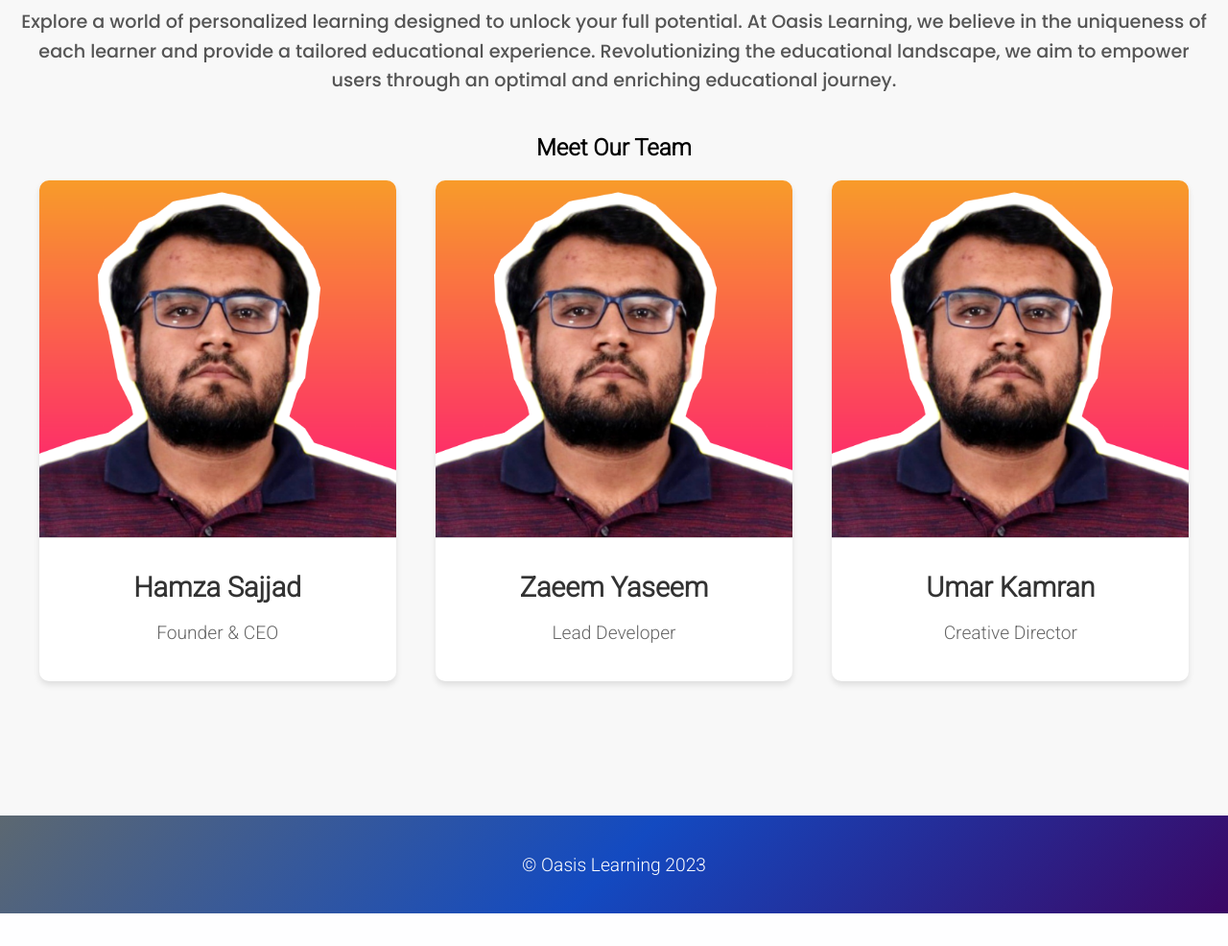
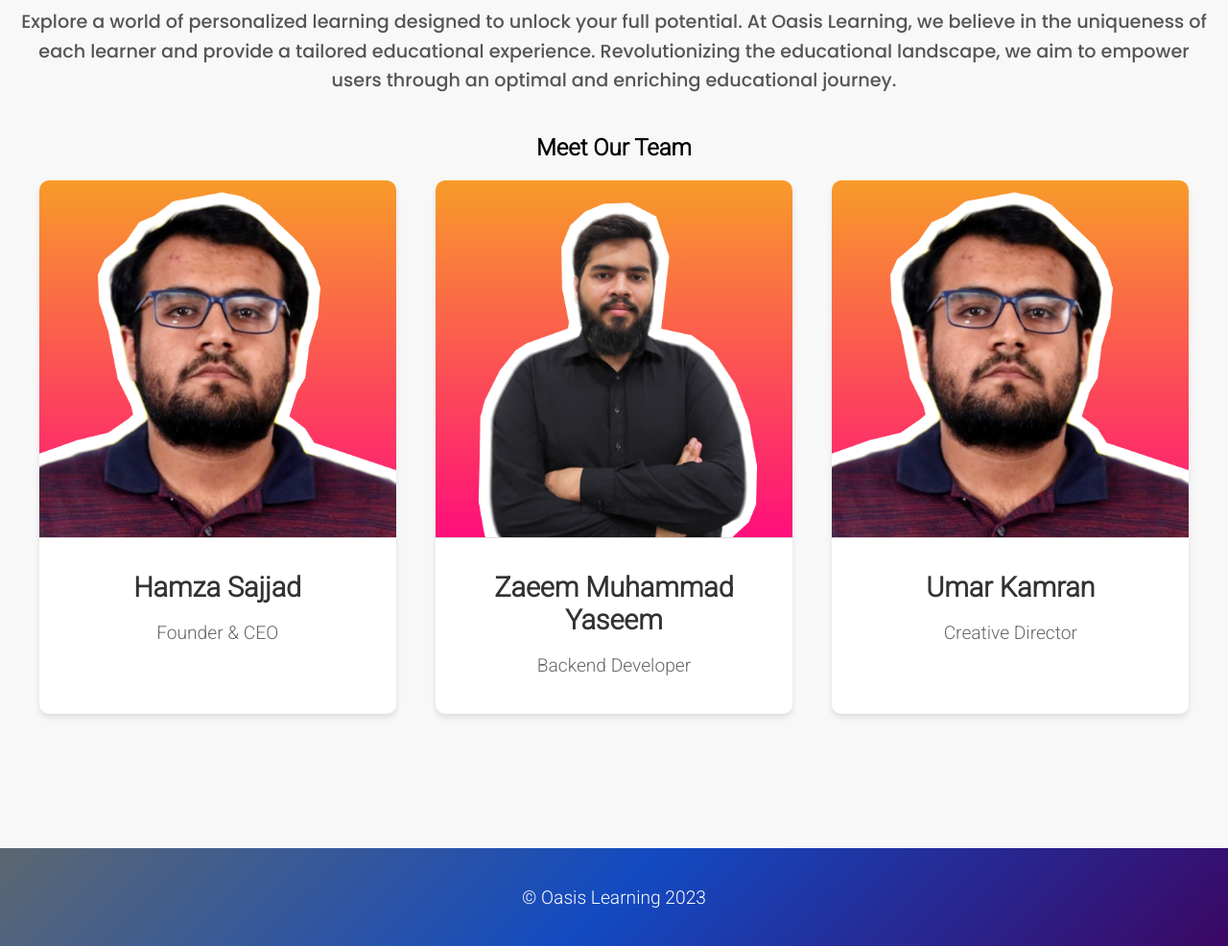
Before and after one commit to HamzaSajjad141/FYP_OASIS_LEARNING, a Django app: page /About/ in a window 1280 px wide. Shown: the part 185-1171 px from the top of the page at 96% size. Before the commit the page ends 1137 px from the top, so only its background shows below. Run offline with Django 4.2, Linux system fonts and the light colour scheme.

Commit message:
add my image

```diff
--- a/oasisProject/oasisApp/templates/About.html
+++ b/oasisProject/oasisApp/templates/About.html
@@ -171,10 +171,10 @@
                 </div>
             </div>
             <div class="team-member">
-                <img src="{% static 'images/Hamza.png' %}" alt="Team Member 2">
+                <img src="{% static 'images/Zaeem.png' %}" alt="Team Member 2">
                 <div class="member-info">
-                    <h3 class="member-name">Zaeem Yaseem</h3>
-                    <p class="member-role">Lead Developer</p>
+                    <h3 class="member-name">Zaeem Muhammad Yaseem</h3>
+                    <p class="member-role">Backend Developer</p>
                 </div>
             </div>
             <div class="team-member">
--- a/oasisProject/oasisApp/templates/Chat.html
+++ b/oasisProject/oasisApp/templates/Chat.html
@@ -120,13 +120,13 @@
     <script>
         function getUserResponse() {
             var userText = $('#textInput').val();
-            var userHTML = "<div class='message userText'> User: <span>" + userText + "</span></div>";
+            var userHTML = "<code><div class='message userText'> User: <span>" + userText + "</span></div></code>";
 
             $('#textInput').val("");
             $('#chat-content').append(userHTML);
 
             $.get('/getResponse', { userMessage: userText }).done(function(data){
-                var returnedMessage = "<div class='message botText'>Chatbot: <span>" + data + "</span></div>";
+                var returnedMessage = "<code><div class='message botText'>Chatbot: <span>" + data + "</span></div></code>";
                 $('#chat-content').append(returnedMessage);
                 $('#chat-content').scrollTop($('#chat-content')[0].scrollHeight); // Auto-scroll to the bottom
             });
```
Also changed, not shown: oasisProject/db.sqlite3, oasisProject/static/images/Zaeem.png (added).
